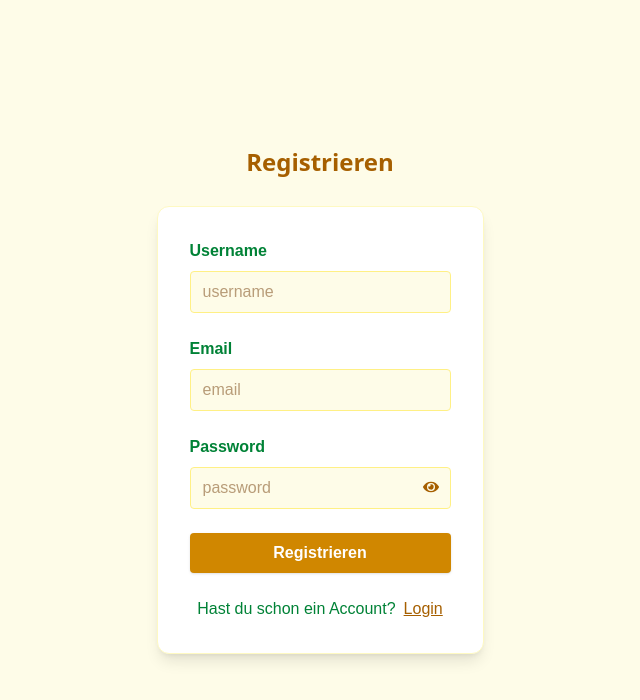
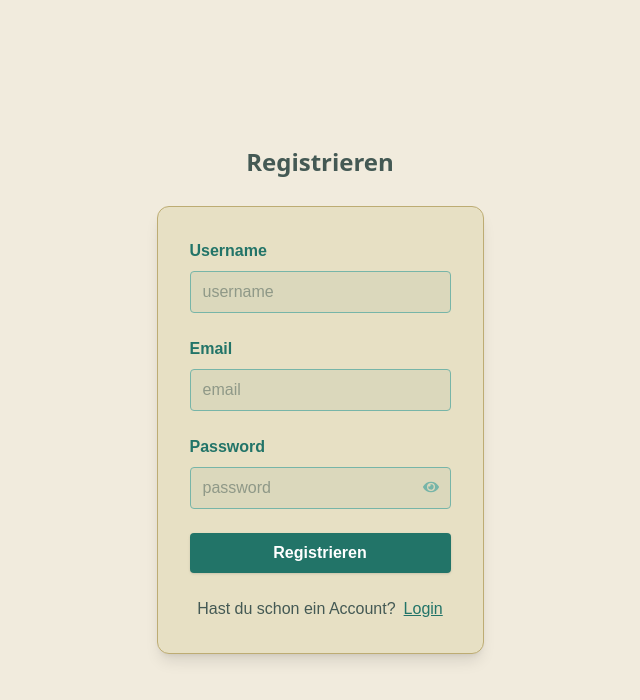
Before and after one commit to CommitCrush/Reise-Blog, a Next.js app in the folder nextjs_basic/: page /register in a window 1280 px wide. Shown: the top 700 px of the page, without its empty margins (320-960 px from the left). Built offline with nearby package versions, Linux system fonts and the light colour scheme; no server answers.

Commit message:
feat: update styling for login and registration pages, enhance footer and navbar components

```diff
--- a/nextjs_basic/src/app/(auth)/login/page.tsx
+++ b/nextjs_basic/src/app/(auth)/login/page.tsx
@@ -10,38 +10,38 @@ export default function LoginPage() {
 
 
   return (
-    <main className="mx-auto h-screen flex items-center justify-center flex-col gap-5 bg-yellow-50">
-      <h3 className="text-2xl font-bold text-yellow-700 mb-2">Login</h3>
+  <main className="mx-auto h-screen flex items-center justify-center flex-col gap-5 bg-[#F1EBDD]">
+  <h3 className="text-2xl font-bold text-[#445954] mb-2">Login</h3>
       <form
         action={LoginUser}
-        className="bg-white rounded-xl shadow-lg p-8 flex flex-col gap-6 min-w-[320px] border border-yellow-100"
+        className="bg-[#E7E0C4] rounded-xl shadow-lg p-8 flex flex-col gap-6 min-w-[320px] border border-[#BDAC73]"
         style={{fontFamily: 'Montserrat, sans-serif'}}
       >
         <div className="flex flex-col gap-2">
-          <label htmlFor="email" className="text-green-700 font-semibold">Email</label>
+          <label htmlFor="email" className="text-[#227468] font-semibold">Email</label>
           <input
             id="email"
             name="email"
             placeholder="email"
             type="email"
             required
-            className="border border-yellow-200 rounded px-3 py-2 focus:outline-none focus:ring-2 focus:ring-green-200 bg-yellow-50 text-yellow-900"
+            className="border border-[#77B5A8] rounded px-3 py-2 focus:outline-none focus:ring-2 focus:ring-[#6D8F7A] bg-[#6D8F7A]/10 text-[#445954]"
           />
         </div>
         <div className="flex flex-col gap-2 relative">
-          <label htmlFor="password" className="text-green-700 font-semibold">Password</label>
+          <label htmlFor="password" className="text-[#227468] font-semibold">Password</label>
           <input
             id="register-password"
             name="password"
             placeholder="password"
             type={showPassword ? "text" : "password"}
             required
-            className="border border-yellow-200 rounded px-3 py-2 pr-10 focus:outline-none focus:ring-2 focus:ring-green-200 bg-yellow-50 text-yellow-900"
+            className="border border-[#77B5A8] rounded px-3 py-2 pr-10 focus:outline-none focus:ring-2 focus:ring-[#6D8F7A] bg-[#6D8F7A]/10 text-[#445954]"
           />
           <button
             type="button"
             tabIndex={-1}
-            className="absolute right-3 top-11 text-yellow-700 hover:text-green-700"
+            className="absolute right-3 top-11 text-[#77B5A8] hover:text-[#227468]"
             onClick={() => setShowPassword(!showPassword)}
           >
             {showPassword ? <FaEyeSlash /> : <FaEye />}
@@ -49,13 +49,13 @@ export default function LoginPage() {
         </div>
         <button
           type="submit"
-          className="bg-yellow-700 text-white font-bold rounded px-4 py-2 shadow hover:bg-green-700 transition"
+          className="bg-[#227468] text-white font-bold rounded px-4 py-2 shadow hover:bg-[#445954] transition"
         >
           Login
         </button>
-        <p className="text-center text-green-700">
+        <p className="text-center text-[#445954]">
           Ich habe kein Account?
-          <Link href="/register" className="text-yellow-700 underline ml-2 hover:text-green-700 transition">
+          <Link href="/register" className="text-[#227468] underline ml-2 hover:text-[#77B5A8] transition">
             Registrieren
           </Link>
         </p>
--- a/nextjs_basic/src/app/(auth)/register/page.tsx
+++ b/nextjs_basic/src/app/(auth)/register/page.tsx
@@ -10,49 +10,49 @@ export default function RegisterPage() {
 
 
   return (
-    <main className="mx-auto h-screen flex items-center justify-center flex-col gap-5 bg-yellow-50">
-      <h3 className="text-2xl font-bold text-yellow-700 mb-2">Registrieren</h3>
+  <main className="mx-auto h-screen flex items-center justify-center flex-col gap-5 bg-[#F1EBDD]">
+  <h3 className="text-2xl font-bold text-[#445954] mb-2">Registrieren</h3>
       <form
         action={RegisterUser}
-        className="bg-white rounded-xl shadow-lg p-8 flex flex-col gap-6 min-w-[320px] border border-yellow-100"
+        className="bg-[#E7E0C4] rounded-xl shadow-lg p-8 flex flex-col gap-6 min-w-[320px] border border-[#BDAC73]"
         style={{fontFamily: 'Montserrat, sans-serif'}}
       >
         <div className="flex flex-col gap-2">
-          <label htmlFor="username" className="text-green-700 font-semibold">Username</label>
+          <label htmlFor="username" className="text-[#227468] font-semibold">Username</label>
           <input
             id="username"
             name="username"
             placeholder="username"
             type="text"
             required
-            className="border border-yellow-200 rounded px-3 py-2 focus:outline-none focus:ring-2 focus:ring-green-200 bg-yellow-50 text-yellow-900"
+            className="border border-[#77B5A8] rounded px-3 py-2 focus:outline-none focus:ring-2 focus:ring-[#6D8F7A] bg-[#6D8F7A]/10 text-[#445954]"
           />
         </div>
         <div className="flex flex-col gap-2">
-          <label htmlFor="email" className="text-green-700 font-semibold">Email</label>
+          <label htmlFor="email" className="text-[#227468] font-semibold">Email</label>
           <input
             id="email"
             name="email"
             placeholder="email"
             type="email"
             required
-            className="border border-yellow-200 rounded px-3 py-2 focus:outline-none focus:ring-2 focus:ring-green-200 bg-yellow-50 text-yellow-900"
+            className="border border-[#77B5A8] rounded px-3 py-2 focus:outline-none focus:ring-2 focus:ring-[#6D8F7A] bg-[#6D8F7A]/10 text-[#445954]"
           />
         </div>
         <div className="flex flex-col gap-2 relative">
-          <label htmlFor="password" className="text-green-700 font-semibold">Password</label>
+          <label htmlFor="password" className="text-[#227468] font-semibold">Password</label>
           <input
             id="register-password"
             name="password"
             placeholder="password"
             type={showPassword ? "text" : "password"}
             required
-            className="border border-yellow-200 rounded px-3 py-2 pr-10 focus:outline-none focus:ring-2 focus:ring-green-200 bg-yellow-50 text-yellow-900"
+            className="border border-[#77B5A8] rounded px-3 py-2 pr-10 focus:outline-none focus:ring-2 focus:ring-[#6D8F7A] bg-[#6D8F7A]/10 text-[#445954]"
           />
           <button
             type="button"
             tabIndex={-1}
-            className="absolute right-3 top-11 text-yellow-700 hover:text-green-700"
+            className="absolute right-3 top-11 text-[#77B5A8] hover:text-[#227468]"
             onClick={() => setShowPassword(!showPassword)}
           >
             {showPassword ? <FaEyeSlash /> : <FaEye />}
@@ -60,13 +60,13 @@ export default function RegisterPage() {
         </div>
         <button
           type="submit"
-          className="bg-yellow-600 text-white font-bold rounded px-4 py-2 shadow hover:bg-green-700 transition"
+          className="bg-[#227468] text-white font-bold rounded px-4 py-2 shadow hover:bg-[#445954] transition"
         >
           Registrieren
         </button>
-        <p className="text-center text-green-700">
+        <p className="text-center text-[#445954]">
           Hast du schon ein Account?
-          <Link href="/login" className="text-yellow-700 underline ml-2 hover:text-green-700 transition">
+          <Link href="/login" className="text-[#227468] underline ml-2 hover:text-[#77B5A8] transition">
             Login
           </Link>
         </p>
--- a/nextjs_basic/src/app/_componennts/Navbar.tsx
+++ b/nextjs_basic/src/app/_componennts/Navbar.tsx
@@ -8,20 +8,20 @@ export default async function Navbar() {
 	const user = await getSessionUser();
 	if (!user) return null;
 	return (
-		<nav className="fixed top-0 left-0 w-full z-50 bg-gradient-to-r from-yellow-200 via-yellow-500 to-green-300 shadow-lg flex items-center justify-between px-8 py-4" style={{fontFamily: 'Montserrat, sans-serif'}}>
+		<nav className="fixed top-0 left-0 w-full z-50 bg-gradient-to-r from-[#6D8F7A] via-[#227468] to-[#445954] shadow-lg flex items-center justify-between px-8 py-4" style={{fontFamily: 'Montserrat, sans-serif'}}>
 			<div className="flex items-center gap-6">
-				<Link href="/" className="text-2xl font-bold text-yellow-700 hover:text-green-700 transition">ReiseBlog</Link>
-				<Link href="/" className="text-lg text-yellow-800 hover:text-green-700 transition">Home</Link>
-				<Link href="/blog/create" className="bg-yellow-600 text-white px-4 py-2 rounded-lg shadow hover:bg-green-600 transition font-semibold">Neuen Blog posten</Link>
+				   <Link href="/" className="text-2xl font-bold text-[#F9E879] hover:text-[#BDAC73] transition">ReiseBlog</Link>
+				   <Link href="/" className="text-lg text-[#F9E879] hover:text-[#BDAC73] transition">Home</Link>
+				   <Link href="/blog/create" className="bg-[#77B5A8] text-white px-4 py-2 rounded-lg shadow hover:bg-[#227468] transition font-semibold">Neuen Blog posten</Link>
 			</div>
 			<div className="flex items-center gap-4">
-				<form action="/search" method="GET" className="flex items-center bg-white rounded-lg px-2 py-1 shadow border border-yellow-300">
-					<svg className="w-5 h-5 text-yellow-700 mr-2" fill="none" stroke="currentColor" strokeWidth="2" viewBox="0 0 24 24"><circle cx="11" cy="11" r="8"/><line x1="21" y1="21" x2="16.65" y2="16.65"/></svg>
+		       <form action="/search" method="GET" className="flex items-center bg-[#F1EBDD] rounded-lg px-2 py-1 shadow border border-[#BDAC73]">
+			       <svg className="w-5 h-5 text-[#227468] mr-2" fill="none" stroke="currentColor" strokeWidth="2" viewBox="0 0 24 24"><circle cx="11" cy="11" r="8"/><line x1="21" y1="21" x2="16.65" y2="16.65"/></svg>
 			       <input
 				       type="text"
 				       name="q"
 				       placeholder="Suche..."
-						className="outline-none bg-transparent text-yellow-900 placeholder-yellow-500"
+				       className="outline-none bg-transparent text-[#445954] placeholder-[#77B5A8]"
 			       />
 		       </form>
 				<LogoutButton />
--- a/nextjs_basic/src/app/blog/create/page.tsx
+++ b/nextjs_basic/src/app/blog/create/page.tsx
@@ -44,7 +44,7 @@ export default function CreateBlogPage() {
       setImageFile(null);
       setPreview(null);
       alert("Post erstellt!");
-    } catch (error) {
+    } catch {
       alert("Fehler beim Erstellen des Posts.");
     }
     setLoading(false);
```
Also changed, not shown: nextjs_basic/src/app/_componennts/Footer.tsx (+9 -9 lines). Lines whose indentation alone changed are shown as unchanged.
